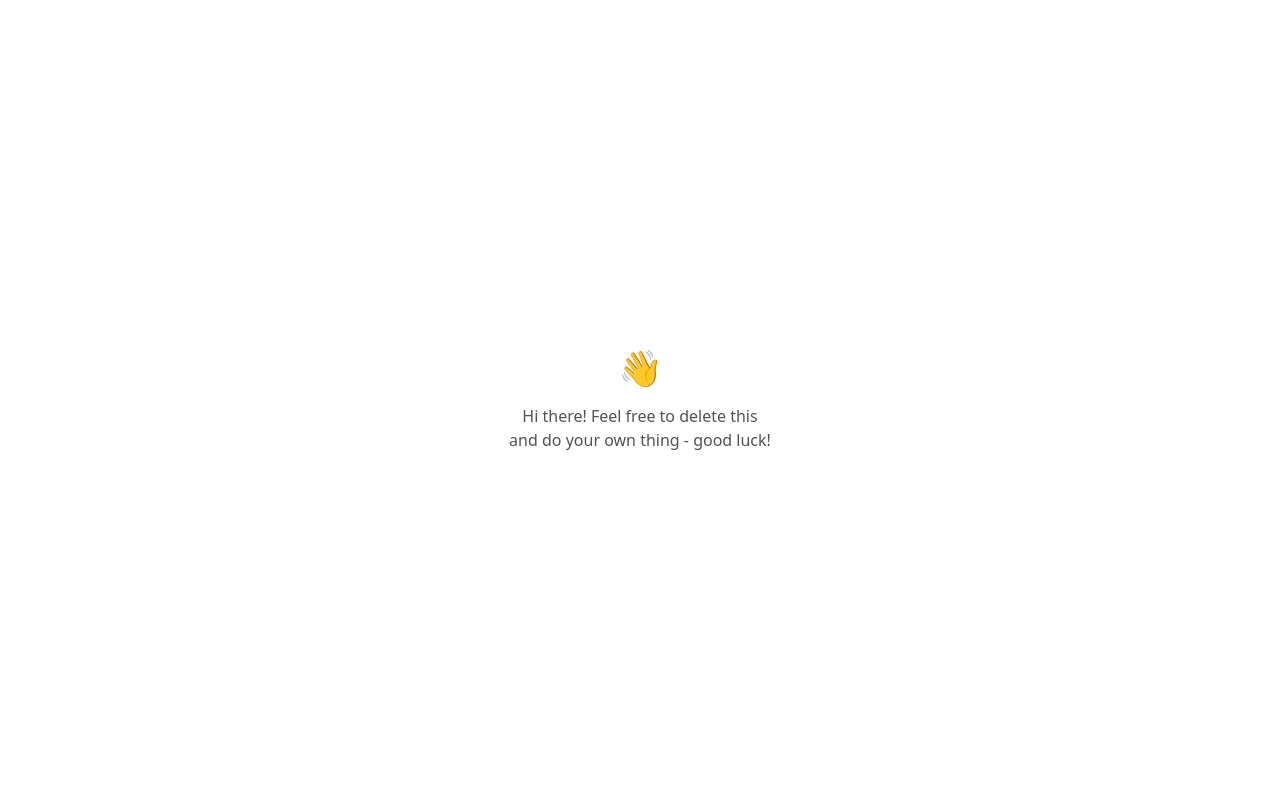
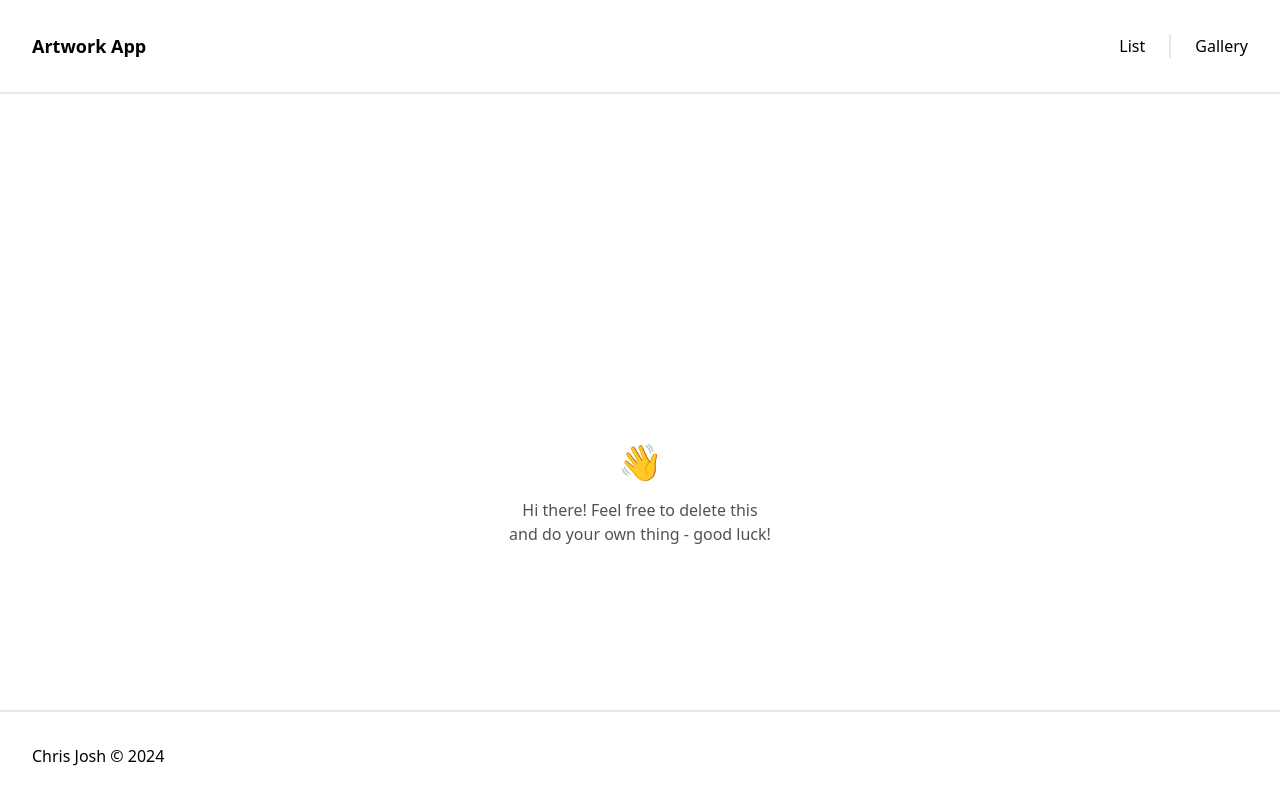
Before and after one commit to KristofaJosh/artwork-gallery, a Next.js app: page / in a window 1280 px wide. Shown: the top 804 px of the page. Built offline with nearby package versions, Linux system fonts and the light colour scheme.

Commit message:
feat: create layout, header and footer

```diff
--- a/src/app/layout.tsx
+++ b/src/app/layout.tsx
@@ -1,4 +1,6 @@
 import './globals.css';
+import { Footer } from '@/components/footer';
+import { Header } from '@/components/header';
 
 import type { Metadata } from 'next';
 
@@ -13,7 +15,11 @@ export default function RootLayout({
 }>) {
   return (
     <html lang="en">
-      <body>{children}</body>
+      <body className={'grid h-[100dvh] grid-rows-[auto_1fr_auto]'}>
+        <Header />
+        <main className={'overflow-auto'}>{children}</main>
+        <Footer />
+      </body>
     </html>
   );
 }
--- /dev/null
+++ b/src/components/footer.tsx
@@ -0,0 +1,14 @@
+import { cn } from '@/utils/cn';
+
+export const Footer = ({ className }: { className?: string }) => {
+  return (
+    <footer
+      className={cn(
+        'items-center p-8 dark:bg-gray-800 dark:text-white border-t-2',
+        className,
+      )}
+    >
+      <p>Chris Josh &copy; 2024</p>
+    </footer>
+  );
+};
--- /dev/null
+++ b/src/components/header.tsx
@@ -0,0 +1,32 @@
+import { cn } from '@/utils/cn';
+import Link from 'next/link';
+import React from 'react';
+
+const links = ['list', 'gallery'];
+export const Header = ({ className }: { className?: string }) => {
+  return (
+    <header>
+      <div
+        className={cn(
+          'container m-auto flex items-center justify-between gap-2 border-b-2 p-8',
+          'dark:bg-gray-800 dark:text-white',
+          className,
+        )}
+      >
+        <h1 className={'font-bold text-lg'}>Artwork App</h1>
+        <nav>
+          <ul className={'flex justify-between'}>
+            {links.map((link) => (
+              <li
+                key={link}
+                className={'hover:font-bold border-r-2 px-6 capitalize last:border-none last:pr-0'}
+              >
+                <Link href={`?view=${link}`}>{link}</Link>
+              </li>
+            ))}
+          </ul>
+        </nav>
+      </div>
+    </header>
+  );
+};
```
